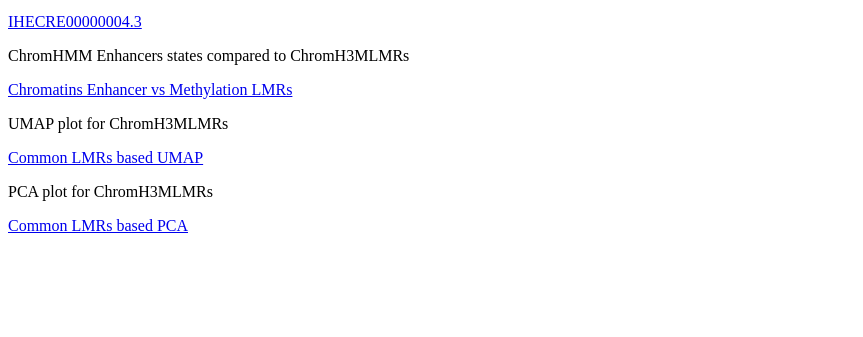
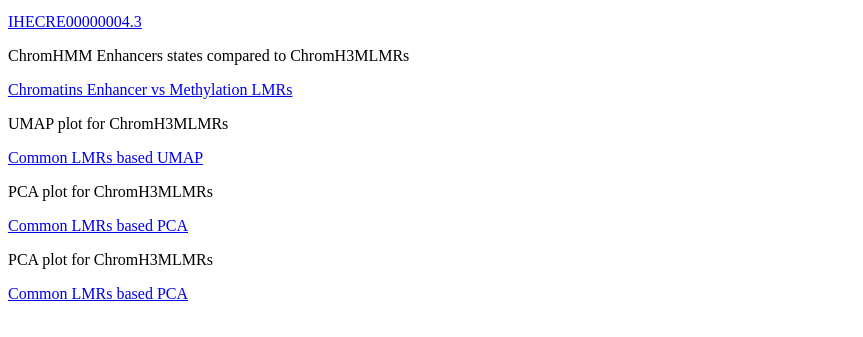
Before and after one commit to feynnrich/ihec.sankey, a plain HTML site: page index.html in a window 1280 px wide. Shown: the part 101-438 px from the top of the page, without its empty margins (0-863 px from the left). Drawn offline with Linux system fonts and the light colour scheme.

Commit message:
Update index.html

```diff
--- a/index.html
+++ b/index.html
@@ -19,6 +19,9 @@
     <p>PCA plot for ChromH3MLMRs</p>
     <a href="PCA_LMRs_18N_17St.html"> Common LMRs based PCA </a>
 
+    <p>PCA plot for ChromH3MLMRs</p>
+    <a href=" PCA_LMRs_18N_17St.v2.html"> Common LMRs based PCA </a>
+
 
 
 </body>
```
